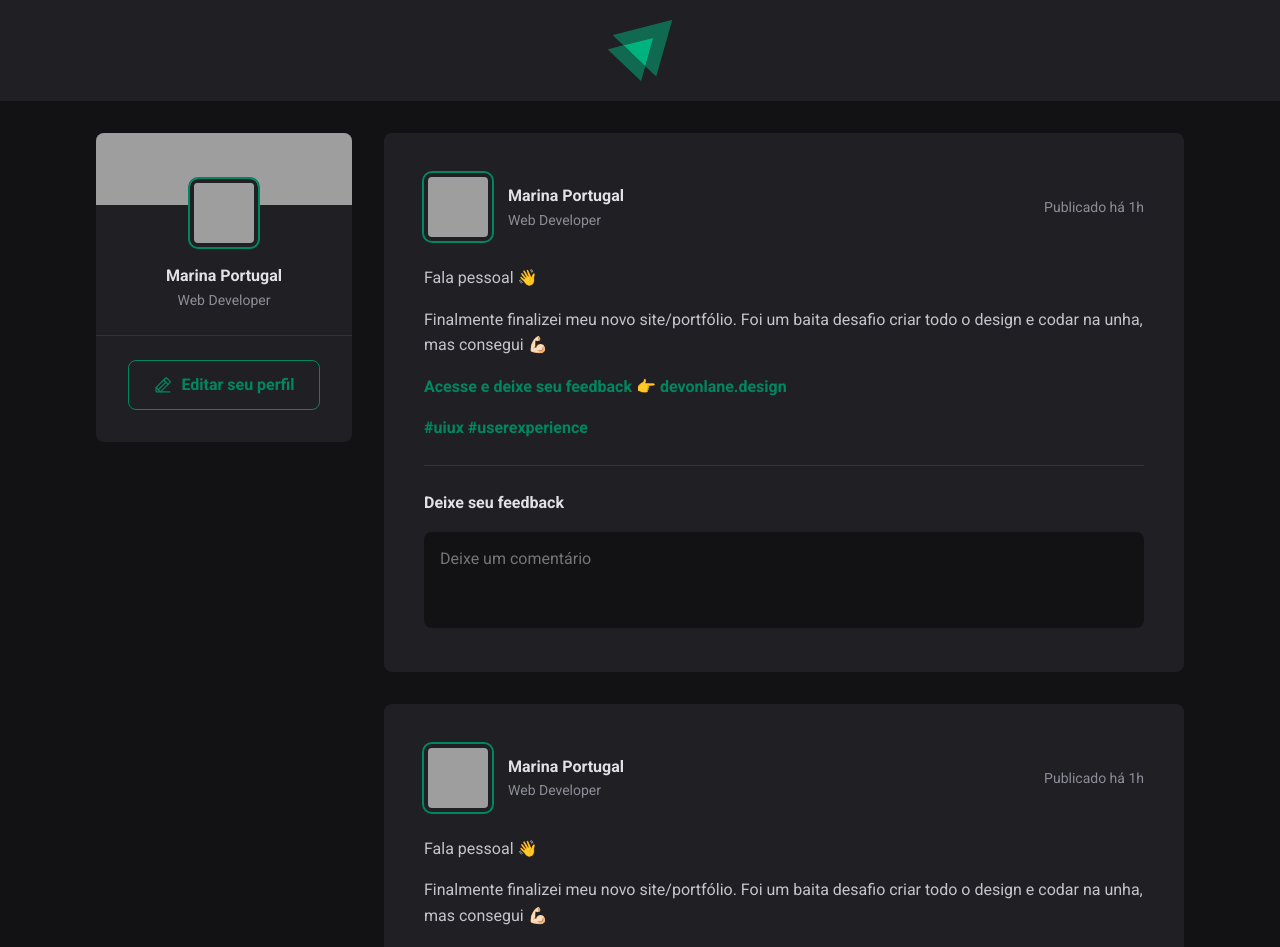
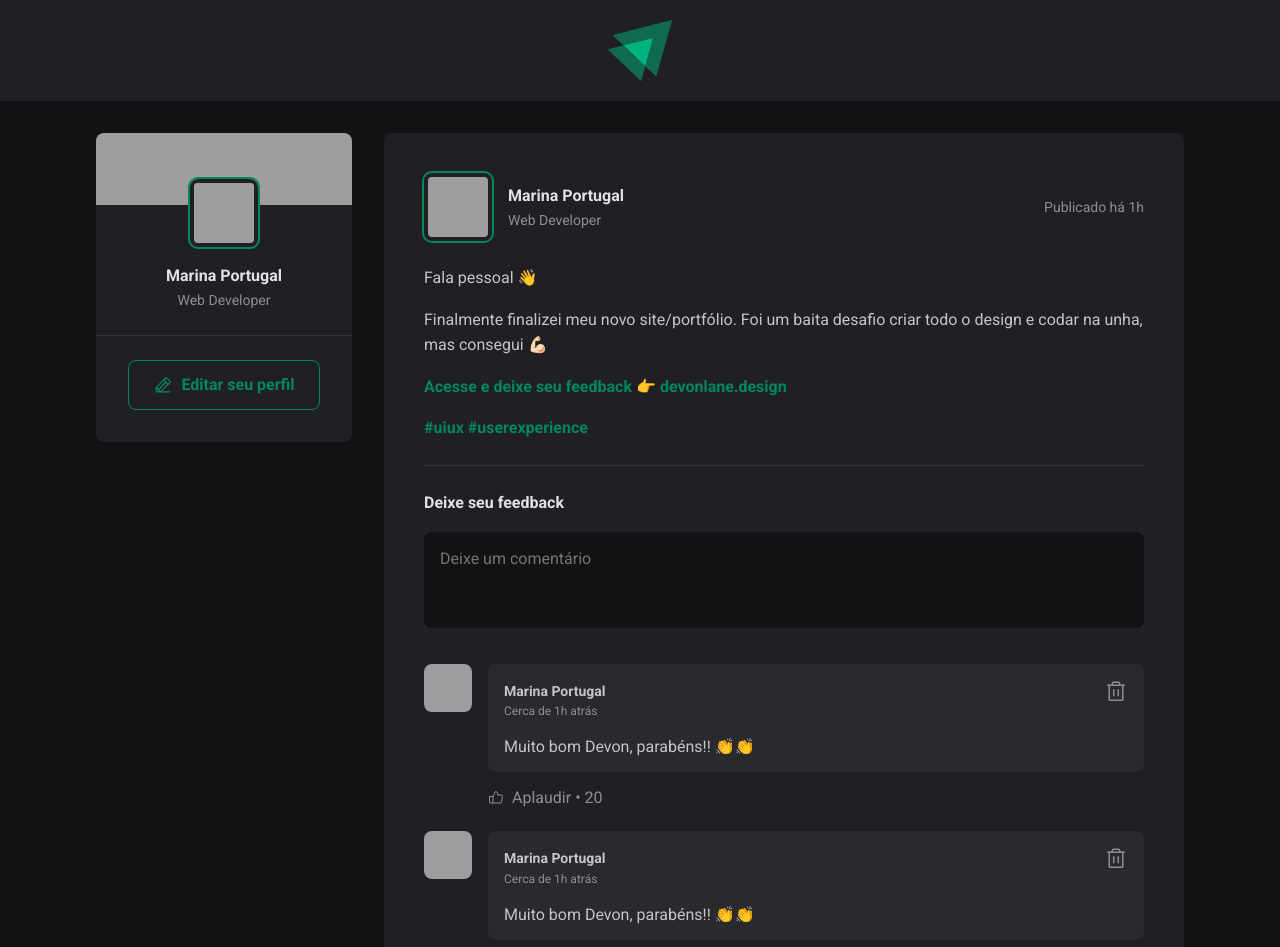
Before and after one commit to marinapsvreis/reactjs-rocketseat-ignite-2022-project01-ignitefeed, a React (Vite) app: page / in a window 1280 px wide. Shown: the top 947 px of the page. Built offline with nearby package versions, Linux system fonts and the light colour scheme; grey boxes are pictures that could not be loaded.

Commit message:
:lipstick: Criando a lista de comentários e o componente comentário

```diff
--- /dev/null
+++ b/src/components/Comment.jsx
@@ -0,0 +1,36 @@
+import { ThumbsUp, Trash } from "phosphor-react";
+import styles from "./Comment.module.css";
+
+export function Comment() {
+  return (
+    <div className={styles.comment}>
+      <img src="https://github.com/marinapsvreis.png" />
+
+      <div className={styles.commentBox}>
+        <div className={styles.commentContent}>
+          <header>
+            <div className={styles.authorAndTime}>
+              <strong>Marina Portugal</strong>
+              <time
+                title="21 de Abril às 09:17h"
+                dateTime="2023-04-21:09:17:00"
+              >
+                Cerca de 1h atrás
+              </time>
+            </div>
+            <button title="Deletar comentário">
+              <Trash size={24} />
+            </button>
+          </header>
+          <p>Muito bom Devon, parabéns!! 👏👏</p>
+        </div>
+        <footer>
+          <button>
+            <ThumbsUp />
+            Aplaudir <span>20</span>
+          </button>
+        </footer>
+      </div>
+    </div>
+  );
+}
--- /dev/null
+++ b/src/components/Comment.module.css
@@ -0,0 +1,89 @@
+.comment {
+    margin-top: 1.5rem;
+    display: flex;
+    gap: 1rem;
+}
+
+.comment > img {
+    width: 3rem;
+    height: 3rem;
+    border-radius: 8px;
+    box-sizing: initial;
+}
+
+.commentBox {
+    flex: 1;
+}
+
+.commentContent {
+    background: var(--gray-700);
+    border-radius: 8px;
+    padding: 1rem;
+}
+
+.commentContent header{
+    display: flex;
+    align-items: flex-start;
+    justify-content: space-between;
+}
+
+.authorAndTime strong{
+    display: block;
+    font-size: 0.875rem;
+    line-height: 1.6;
+}
+
+.authorAndTime time{
+    display: block;
+    font-size: 0.75rem;
+    line-height: 1.6;
+    color: var(--gray-400);
+}
+
+.commentContent header button{
+    background: transparent;
+    border: 0;
+    color: var(--gray-400);
+    cursor: pointer;
+
+    line-height: 0;
+    border-radius: 2px;
+}
+
+.commentContent header button:hover{
+    color: var(--red-500);
+}
+
+.commentContent p {
+    margin-top: 1rem;
+    color: var(--gray-300);
+}
+
+.commentBox footer {
+    margin-top: 1rem;
+}
+
+.commentBox footer button{
+    background: transparent;
+    border: 0;
+    color: var(--gray-400);
+    cursor: pointer;
+
+    display: flex;
+    align-items: center;
+
+    border-radius: 2px;
+}
+
+.commentBox footer button:hover{
+    color: var(--green-300);
+}
+
+.commentBox footer button svg{
+    margin-right: 0.5rem;
+}
+
+.commentBox footer button span::before{
+    content: "\2022";
+    padding: 0 0.25rem;
+}
--- a/src/components/Post.jsx
+++ b/src/components/Post.jsx
@@ -1,3 +1,4 @@
+import { Comment } from "./Comment";
 import styles from "./Post.module.css";
 
 export function Post(props) {
@@ -43,6 +44,12 @@ export function Post(props) {
           <button type="submit">Publicar</button>
         </footer>
       </form>
+
+      <div className={styles.commentList}>
+        <Comment/>
+        <Comment/>
+        <Comment/>
+      </div>
     </article>
   );
 }
--- a/src/components/Post.module.css
+++ b/src/components/Post.module.css
@@ -120,3 +120,7 @@
 .commentForm button[type=submit]:hover{
     background: var(--green-300);
 }
+
+.commentList {
+    margin-top: 2rem;
+}
--- a/src/global.css
+++ b/src/global.css
@@ -10,6 +10,8 @@
 
     --green-300: #00B37e;
     --green-500: #00875f;
+
+    --red-500:#f75a68;
 }
 
 :focus {
```
